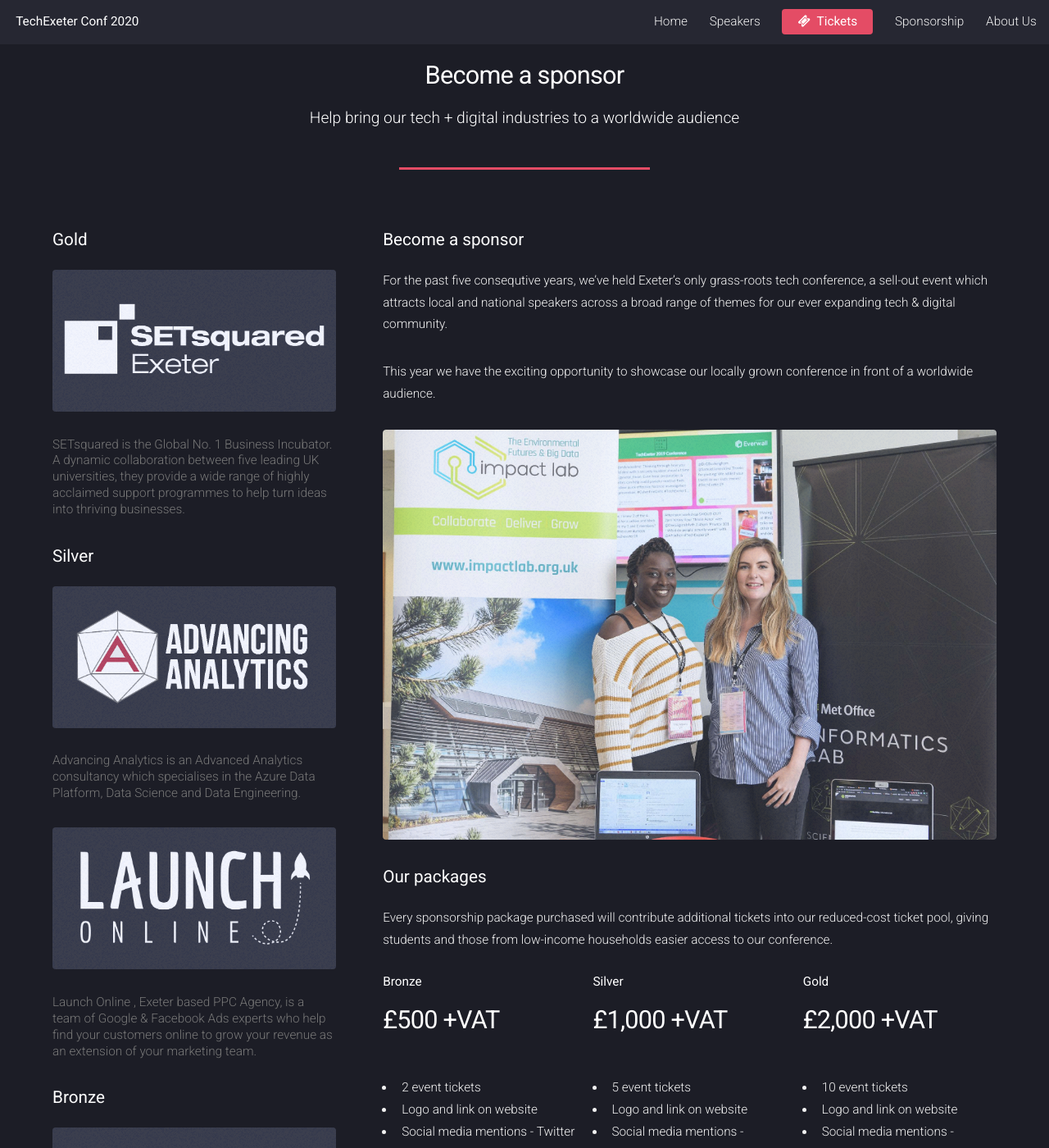
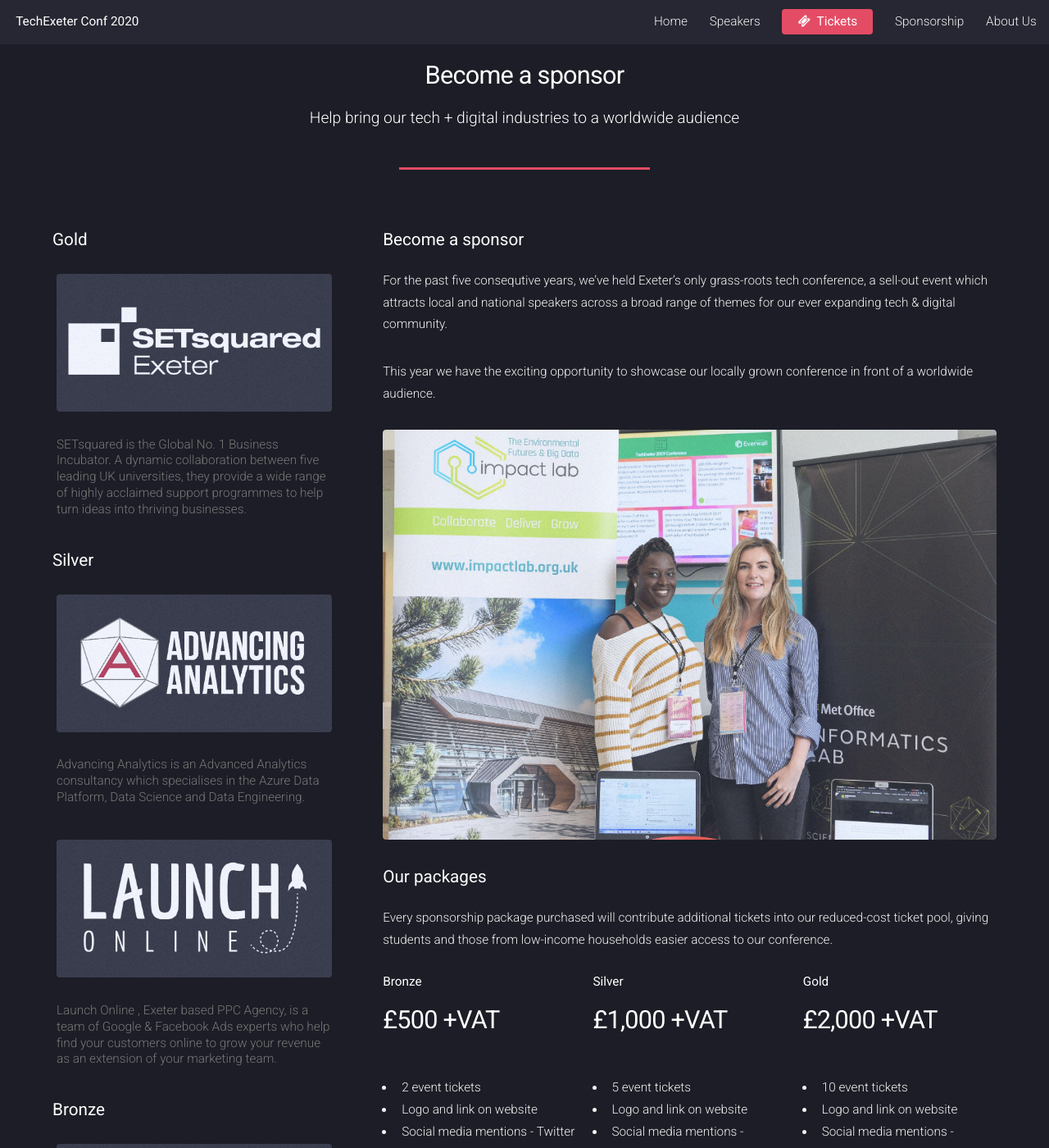
Before and after one commit to TechExeter/conference-2020, a Jekyll site: the page built from become-a-sponsor.html, in a window 1280 px wide and 1400 px high. Shown: the whole window at 82% size. Built offline with Jekyll 4.4.1, drawn with Linux system fonts in a browser that asks for light colours.

Commit message:
added sponsor grid layout. fixed speaker link in header.

```diff
--- a/_includes/header.html
+++ b/_includes/header.html
@@ -5,7 +5,7 @@
 		<ul>
 			<li><a href="{{ site.url }}{{ site.baseurl }}/index.html">Home</a></li>
 
-			<li><a href="{{ site.url }}{{ site.baseurl }}/speakers/">Speakers</a></li>
+			<li><a href="{{ site.url }}{{ site.baseurl }}/speakers.html">Speakers</a></li>
 			<li><a href="{{ site.url }}{{ site.baseurl }}/tickets.html" class="button special icon fa-ticket">Tickets</a></li>
 			<li><a href="{{ site.url }}{{ site.baseurl }}/become-a-sponsor.html">Sponsorship</a></li>
 			<li><a href="{{ site.url }}{{ site.baseurl }}/about.html">About Us</a></li>
--- a/_sass/_conference.scss
+++ b/_sass/_conference.scss
@@ -116,12 +116,24 @@
     flex-wrap: wrap;
 }
 
+.sponsors-mixed {
+    display: flex;
+    justify-content: center;
+    flex-wrap: wrap;
+}
+
 .sponsors.gold {
     section {
         flex-basis:50%;
         padding:5px;
     }
 }
+section.gold {
+    flex-grow: 4;
+    flex-basis:50%;
+    padding:5px;
+}
+
 .sponsors.silver {
     section {
         flex-basis:33%;
@@ -129,12 +141,22 @@
         padding:5px;
     }
 }
+section.silver {
+    flex-grow: 2;
+    flex-basis:33%;
+    padding:5px;
+}
 .sponsors.bronze {
     section {
         flex-basis:25%;
         flex-shrink: 0;
         padding:5px;
     }
+}
+section.bronze {
+    flex-grow: 1;
+    flex-basis:25%;
+    padding:5px;
 }
 
 .sponsors a {
```
Also changed, not shown: _includes/sponsors-grid.html (added, +23 -0 lines), tickets.html (+6 -3 lines).
